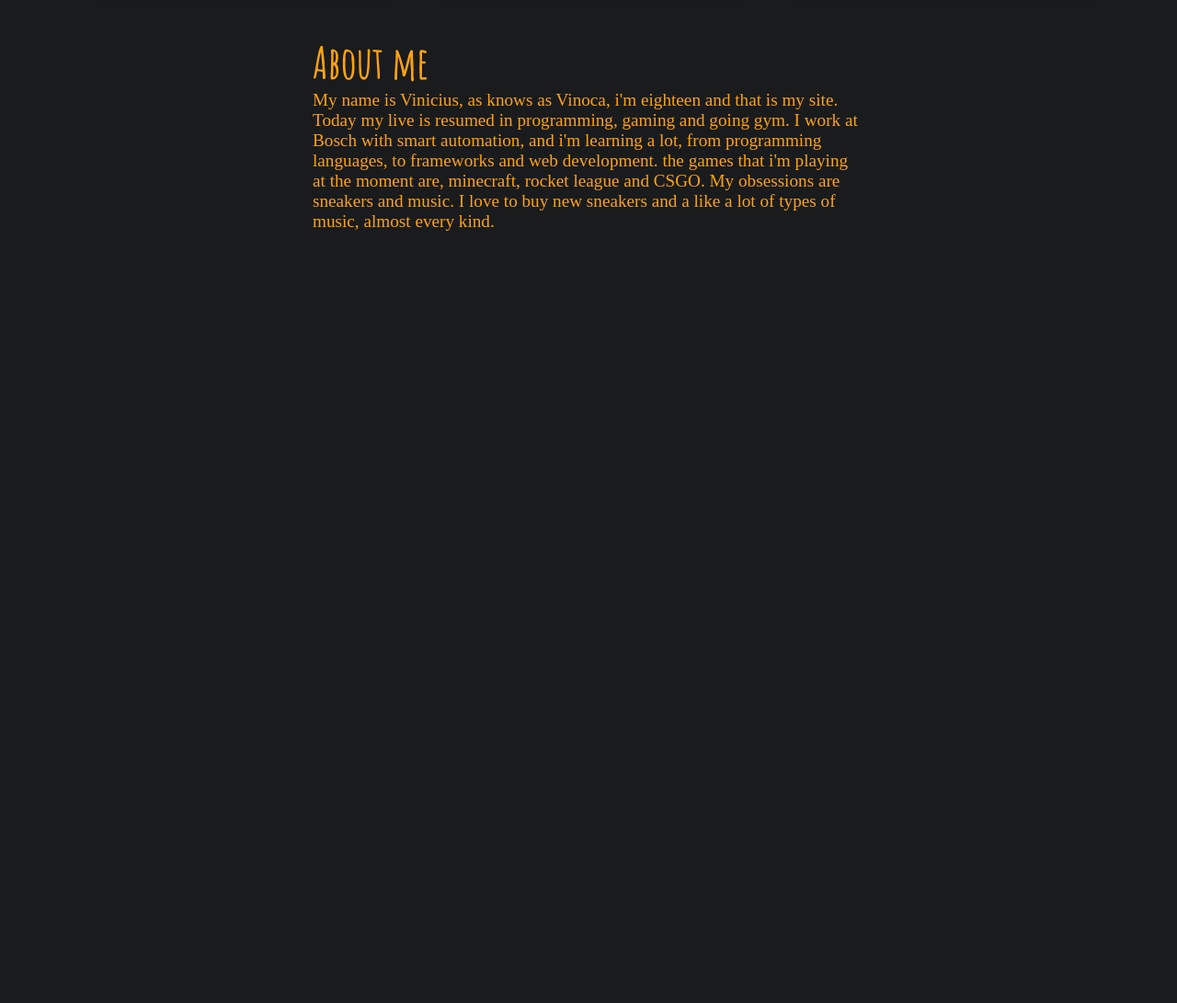
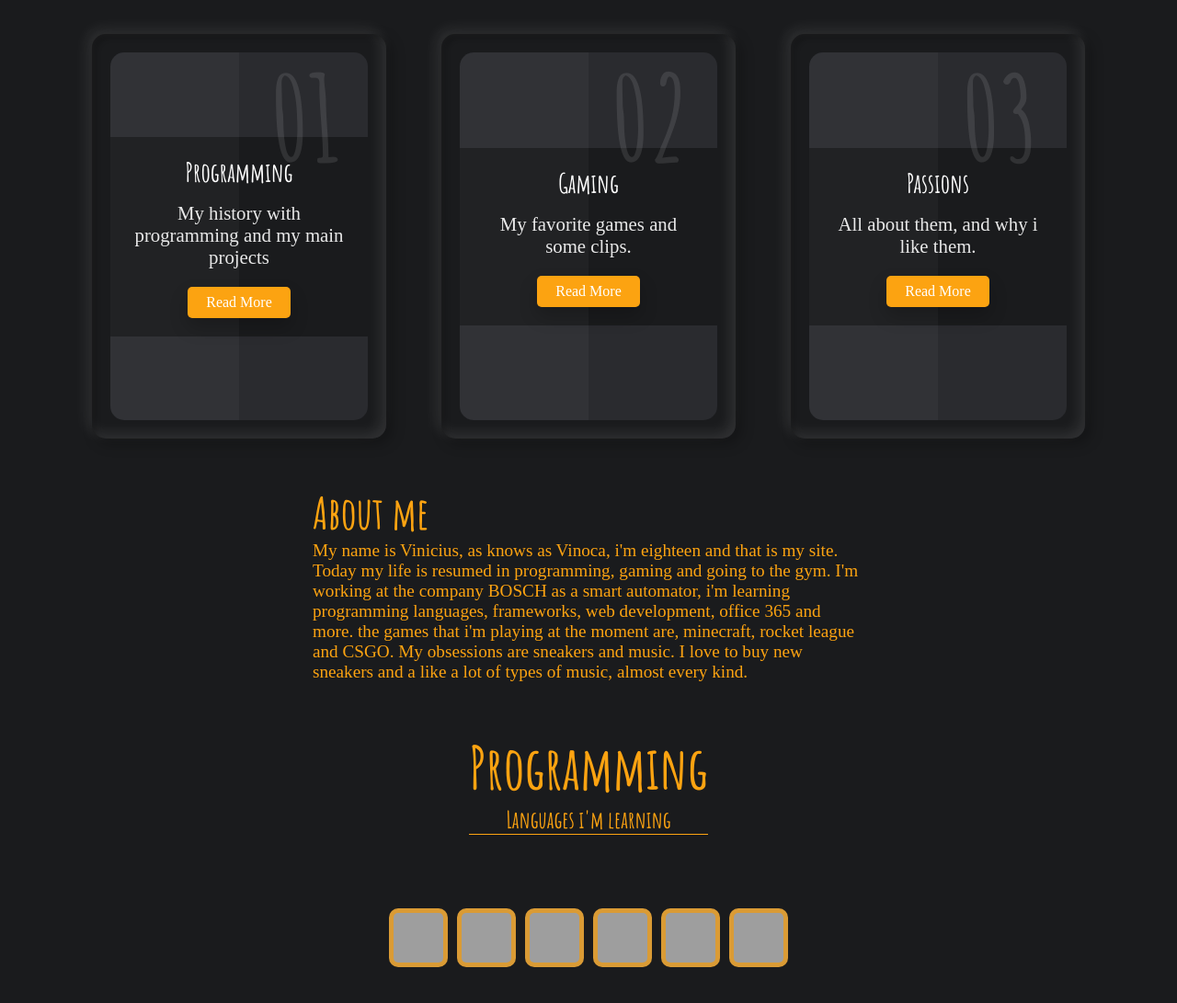
Before and after one commit to vinicius-prates/portifolio-odin, a plain HTML site: page index.html in a window 1280 px wide. Shown: the part 555-1646 px from the top of the page at 92% size. Before the commit the page ends 827 px from the top, so only its background shows below. Drawn offline with nearby package versions, Linux system fonts and the light colour scheme; files that its build step writes are made by us from their sources; grey boxes are pictures that could not be loaded; a web font is replaced by a local one.

Commit message:
Update index.html

```diff
--- a/index.html
+++ b/index.html
@@ -4,6 +4,7 @@
     <meta charset="UTF-8">
     <meta http-equiv="X-UA-Compatible" content="IE=edge">
     <meta name="viewport" content="width=device-width, initial-scale=1.0">
+    <link rel="stylesheet" href="https://cdn.jsdelivr.net/gh/devicons/devicon@v2.15.1/devicon.min.css">
     <link rel="preconnect" href="https://fonts.googleapis.com">
     <link rel="preconnect" href="https://fonts.gstatic.com" crossorigin>
     <link href="https://fonts.googleapis.com/css2?family=Bellefair&family=Secular+One&display=swap" rel="stylesheet">
@@ -21,6 +22,11 @@
     </nav>
 
     <section>
+      <div class="zimbas">
+        <div class="blau">Welcome!
+        </div>
+      </div>
+
         <div class="container">
             <div class="card">
               <div class="box">
@@ -37,7 +43,7 @@
               <div class="box">
                 <div class="content">
                   <h2>02</h2>
-                  <h3>Gamming</h3>
+                  <h3>Gaming</h3>
                   <p>My favorite games and some clips.</p>
                   <a href="#">Read More</a>
                 </div>
@@ -62,9 +68,9 @@
             <div class="text">
                 <h2 class="about-title">About me</h2>
                 <p>My name is Vinicius, as knows as Vinoca, i'm eighteen and that is my site.
-                    Today my live is resumed in programming, gaming and going gym.
-                    I work at Bosch with smart automation, and i'm learning a lot,
-                    from programming languages, to frameworks and web development.
+                    Today my life is resumed in programming, gaming and going to the gym. I'm working
+                    at the company BOSCH as a smart automator, i'm learning programming languages,
+                    frameworks, web development, office 365 and more.
                     the games that i'm playing at the moment are, minecraft, rocket league and
                     CSGO.
                     My obsessions are sneakers and music. I love to buy new sneakers and a like
@@ -75,6 +81,24 @@
             </div>
             <div class="image-me"><img src="img/IMG_2054.jpg" alt=""></div>
         </div>
+
+
+        <div class="programming">
+          <div class="programming-title">
+            <h1 class="title1">Programming</h1>
+            <h2 class="title2">Languages i'm learning</h2>
+          </div>
+
+          <div class="linguagens">
+            <img src="https://cdn.jsdelivr.net/gh/devicons/devicon/icons/python/python-original.svg" width="64px" height="64px"/>
+            <img src="https://cdn.jsdelivr.net/gh/devicons/devicon/icons/java/java-original.svg" width="64px" height="64px" />
+            <img src="https://cdn.jsdelivr.net/gh/devicons/devicon/icons/javascript/javascript-original.svg" width="64px" height="64px"/>
+            <img src="https://cdn.jsdelivr.net/gh/devicons/devicon/icons/css3/css3-original.svg" width="64px" height="64px" />
+            <img src="https://cdn.jsdelivr.net/gh/devicons/devicon/icons/html5/html5-original.svg" width="64px" height="64px" />
+            <img src="https://cdn.jsdelivr.net/gh/devicons/devicon/icons/react/react-original.svg" width="64px" height="64px" />
+
+          </div>
+        </div>
     </section>
 
 
```
